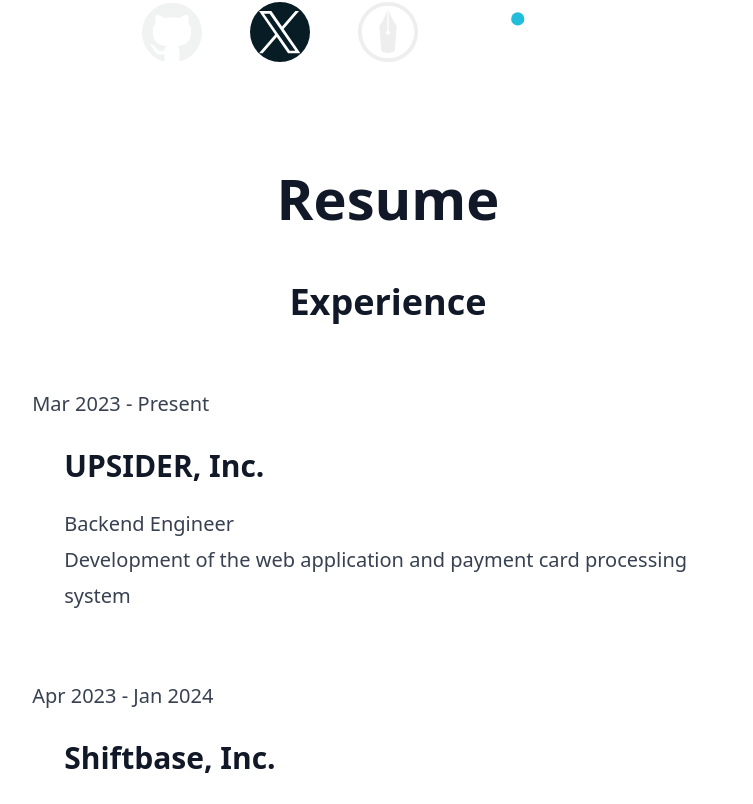
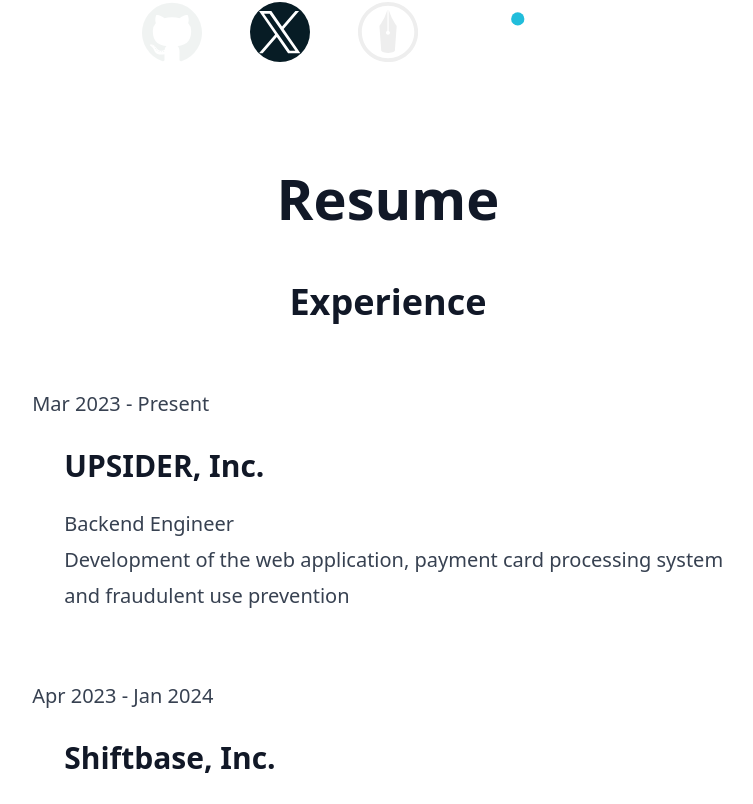
Before and after one commit to Ryu236/portfolio, a Next.js app: page / in a window 1280 px wide. Shown: the part 387-1191 px from the top of the page, without its empty margins (252-1005 px from the left). Built offline with nearby package versions, Linux system fonts and the light colour scheme; no server answers.

Commit message:
Modify resume in UPSIDER (#520)

```diff
--- a/components/resume.tsx
+++ b/components/resume.tsx
@@ -11,8 +11,8 @@ export const Resume: React.FC = () => {
           <div className="ml-8">
             <h3 className="dark:text-white">UPSIDER, Inc.</h3>
             Backend Engineer <br />
-            Development of the web application and payment card processing
-            system
+            Development of the web application, payment card processing system
+            and fraudulent use prevention
           </div>
         </div>
         <div>
```
Also changed, not shown: 1 other file (tests, documents, lock files or other folders).
